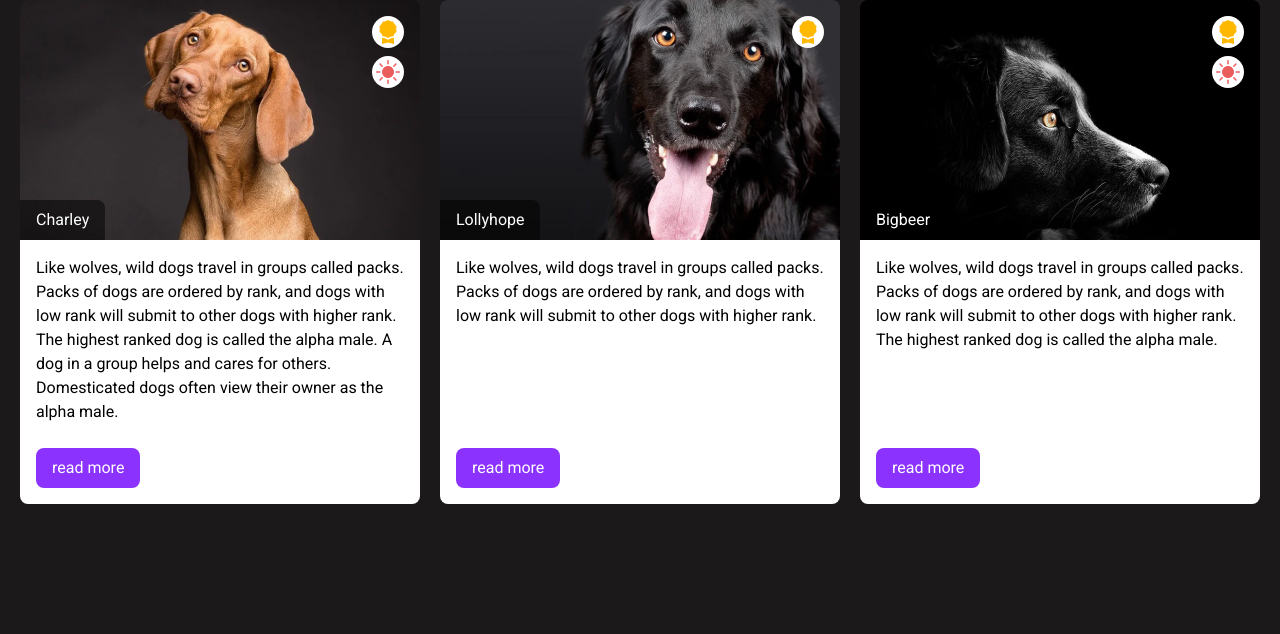
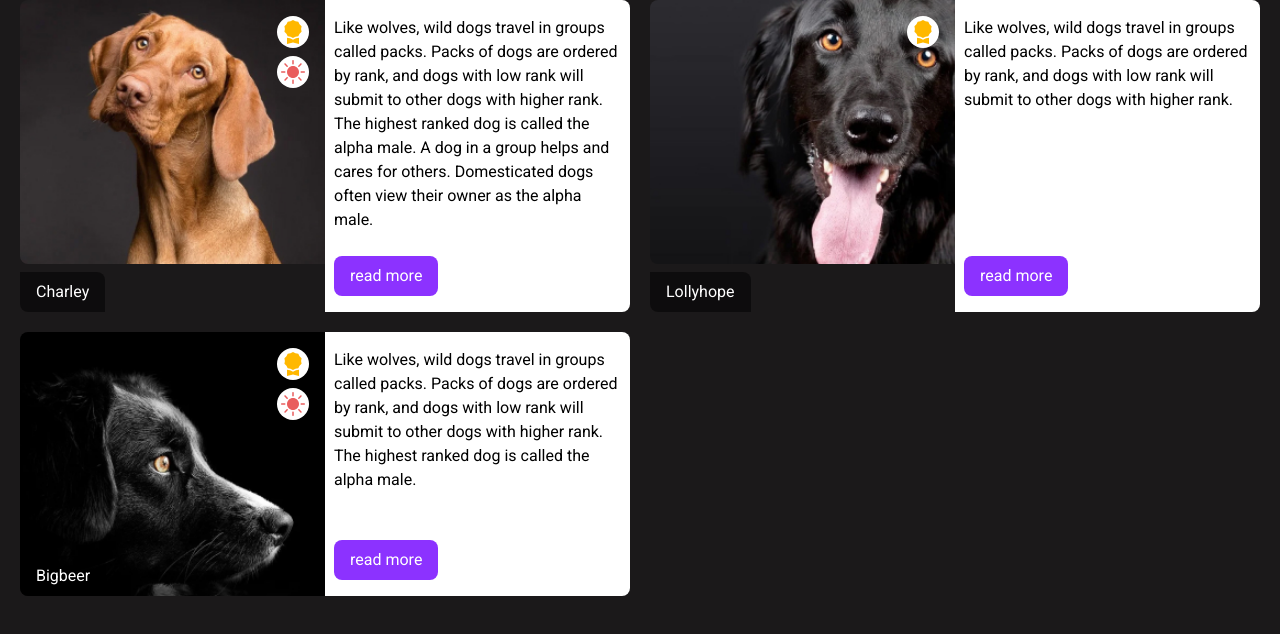
Before and after one commit to KulikovaMariya/task-1, a plain HTML site: page index.html in a window 1280 px wide. Drawn offline with Linux system fonts and the light colour scheme.

Commit message:
feat: add modifier

```diff
--- a/index.html
+++ b/index.html
@@ -14,7 +14,7 @@
 <body>
     <div class="section">
         <div class="container">
-            <ul class="grid">
+            <ul class="grid grid--horizontal">
                 <li class="grid__item">
                 <a href="#" class="card">
                     <div class="card__head">
--- a/style.css
+++ b/style.css
@@ -32,7 +32,6 @@
 }
 
 .card {
-    display: block;
     font: 16px/24px Roboto, Arial, Helvetica, sans-serif;
     color: #000;
     text-decoration: none;
@@ -122,3 +121,40 @@
     text-overflow: ellipsis;
     text-decoration: none;
 }
+
+.grid--horizontal .grid__item{
+    max-width: 50%;
+}
+
+.grid--horizontal .card{
+    flex-direction: row;
+}
+
+.grid--horizontal .card__head {
+    width: 50%;
+    /*flex-shrink: 1;*/
+}
+
+.grid--horizontal .card__pic {
+    /*max-width: 345px;*/
+    height: 264px;
+    border-radius: 8px 0 0 8px;
+    /*flex-shrink: 1;*/
+}
+
+.grid--horizontal .card__name {
+    border-radius: 0 8px 0 8px;
+}
+
+.grid--horizontal .card__body {
+    border-radius: 0 8px 8px 0;
+    padding: 16px 9px;
+    /*flex-shrink: 2;*/
+    /*flex-grow: 0;*/
+}
+
+.grid--horizontal .card__descr {
+    overflow: hidden;
+    text-overflow: ellipsis;
+    /*flex-grow: 0;*/
+}
```
